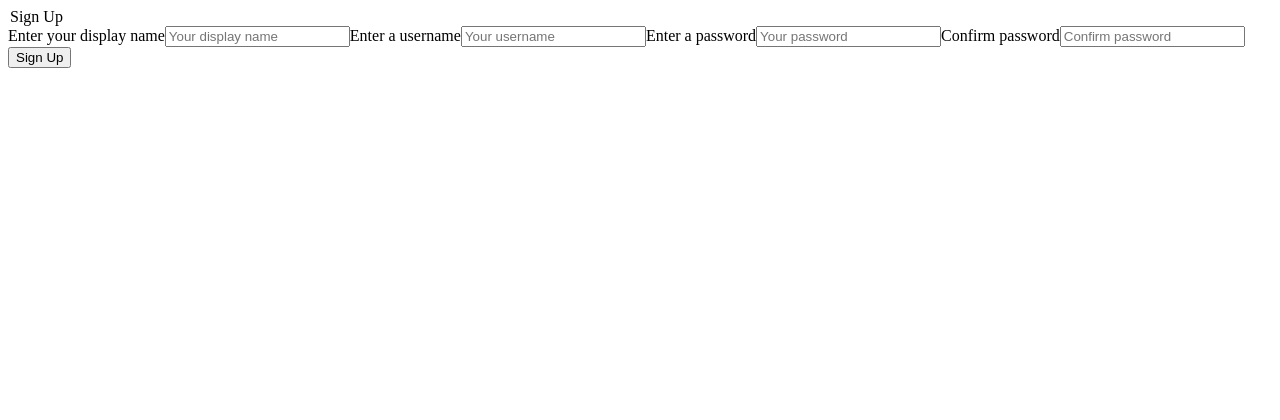
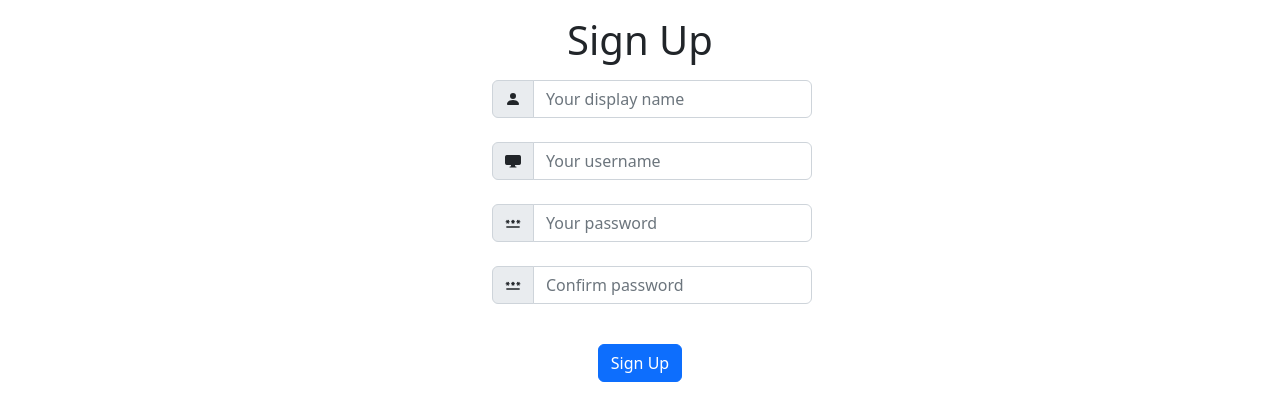
Before and after one commit to melissakipp/missyplusfour, a React (Create React App) app in the folder frontend/: page / in a window 1280 px wide. Shown: the top 420 px of the page. Built offline with nearby package versions, Linux system fonts and the light colour scheme; a web font is replaced by a local one.

Commit message:
Completed styles

```diff
--- a/frontend/package.json
+++ b/frontend/package.json
@@ -6,7 +6,9 @@
     "@testing-library/jest-dom": "^5.16.5",
     "@testing-library/react": "^13.4.0",
     "@testing-library/user-event": "^13.5.0",
+    "bootstrap": "^5.2.3",
     "react": "^18.2.0",
+    "react-bootstrap": "^2.7.0",
     "react-dom": "^18.2.0",
     "react-icons": "^4.7.1",
     "react-scripts": "5.0.1",
--- /dev/null
+++ b/frontend/src/Pages/UserSignupPage/UserSignupPage.css
@@ -0,0 +1,12 @@
+.form-container {
+  display: flex;
+  flex-direction: column;
+  flex-wrap: nowrap;
+  justify-content: center;
+  align-items: center;
+}
+
+.form-signup {
+  max-width: 320px;
+  width: 100%;
+}
--- a/frontend/src/Pages/UserSignupPage/UserSignupPage.js
+++ b/frontend/src/Pages/UserSignupPage/UserSignupPage.js
@@ -1,6 +1,10 @@
-import { Component } from "react";
+import { Component } from 'react';
 
-import { Button } from "../../components/ui/Button";
+import './UserSignupPage.css';
+
+import Button from 'react-bootstrap/Button';
+import { BsFillPersonFill, BsFillDisplayFill } from 'react-icons/bs';
+import { MdPassword } from 'react-icons/md'
 
 export class UserSignupPage extends Component {
 
@@ -44,64 +48,85 @@ export class UserSignupPage extends Component {
 
   render() {
     return (
-      <main className="">
-      <div className="">
-          <div className="">
-            {/* <h1>Sign Up</h1> */}
-            <form className="">
-            <legend className="">Sign Up</legend>
-            <label className="" htmlFor="displayName">Enter your display name</label>
+      <main>
+        <div className='form-container'>
+        <h1 className='mt-3 text-center mb-3'>Sign Up</h1>
+        <div className='form-signup'>
+          <form className=''>
+            <fieldset className='container-sm'>
+              <label className='visually-hidden' htmlFor='displayName'>Enter your display name</label>
+              <div className='mb-4 input-group'>
+                <span className='input-group-text'>
+                  <BsFillPersonFill title='person icon' />
+                </span>
                 <input
-              name="displayName"
-              className=""
-              id="formDisplayName"
+                  name='displayName'
+                  className='form-control'
+                  id='formDisplayName'
                   value={this.state.displayName}
                   onChange={this.onChangeDisplayName}
-              placeholder="Your display name"
+                  placeholder='Your display name'
                 />
+              </div>
 
-            <label className="" htmlFor="username">Enter a username</label>
+              <label className='visually-hidden' htmlFor='username'>Enter a username</label>
+              <div className='mb-4 input-group'>
+                <span className='input-group-text'>
+                  <BsFillDisplayFill title='monitor icon' />
+                </span>
                 <input
-              name="username"
-              className=""
-              id="formUsername"
+                  name='username'
+                  className='form-control'
+                  id='formUsername'
                   value={this.state.username}
                   onChange={this.onChangeUsername}
-              placeholder="Your username"
+                  placeholder='Your username'
                 />
+              </div>
 
-            <label className="" htmlFor="password">Enter a password</label>
+              <label className='visually-hidden' htmlFor='password'>Enter a password</label>
+              <div className='mb-4 input-group'>
+                <span className='input-group-text'>
+                  <MdPassword title='password icon' />
+                </span>
                 <input
-              name="password"
-              className=""
-              id="formPassword"
-              type="password"
+                  name='password'
+                  className='form-control'
+                  id='formPassword'
+                  type='password'
                   value={this.state.password}
                   onChange={this.onChangePassword}
-              placeholder="Your password"
+                  placeholder='Your password'
                 />
+              </div>
 
-            <label className="" htmlFor="confirmPassword">Confirm  password</label>
+              <label className='visually-hidden' htmlFor='confirmPassword'>Confirm  password</label>
+              <div className='mb-4 input-group'>
+                <span className='input-group-text'>
+                  <MdPassword title='password icon' />
+                </span>
                 <input
-              name="confirmPassword"
-              className=""
-              id="formConfirmPassword"
-              type="password"
+                  name='confirmPassword'
+                  className='form-control'
+                  id='formConfirmPassword'
+                  type='password'
                   value={this.state.confirmPassword}
                   onChange={this.onChangeConfirmPassword}
-              placeholder="Confirm password"
+                  placeholder='Confirm password'
                 />
+              </div>
 
-            <div className="">
+            </fieldset>
+
+
+            <div className='text-center mt-3'>
               <Button
-                buttonStyle="btn--primary--solid"
-                onClick={this.onClickSignup}
-                type="submit"
+                type='submit'
+                // onClick={onClickSignup}
               >
                 Sign Up
               </Button>
             </div>
-
         </form>
         </div>
       </div>
--- a/frontend/src/components/ui/Button.js
+++ /dev/null
@@ -1,56 +0,0 @@
-const __STYLES__ = [
-  "btn--primary--solid",
-  "btn--warning--solid",
-  "btn--danger--solid",
-  "btn--success--solid",
-  "btn--primary--outline",
-  "btn--warning--outline",
-  "btn--danger--outline",
-  "btn--success--outline"
-];
-
-export const Button = ({
-  children,
-  type,
-  onClick,
-  buttonStyle
-}) => {
-
-  const checkButtonStyle = __STYLES__.includes(buttonStyle)
-    ? buttonStyle
-    : __STYLES__[0];
-
-  return (
-    <button
-      className={`btn ${checkButtonStyle}`}
-      onClick={onClick}
-      type={type}
-    >
-      {children}
-    </button>
-  );
-};
-
-
-
-
-
-
-
-
-// function Button({ type, onClick, children }) {
-//   return (
-//     <button
-//       className={`${styles.btn} ${styles.btn_primary_solid}`}
-//       onClick={onClick}
-//       type={type}
-//     >
-//       {children}
-//     </button>
-//   );
-// }
-
-// export default Button;
-
-
-// TODO: https://codesandbox.io/s/strange-sun-lnwvz?file=/src/components/button.css
--- a/frontend/src/index.js
+++ b/frontend/src/index.js
@@ -1,5 +1,7 @@
 import React from 'react';
 import ReactDOM from 'react-dom/client';
+
+import 'bootstrap/dist/css/bootstrap.min.css';
 import './styles/index.css';
 
 import App from './App';
```
Also changed, not shown: 1 other file (tests, documents, lock files or other folders). Lines whose indentation alone changed are shown as unchanged.
